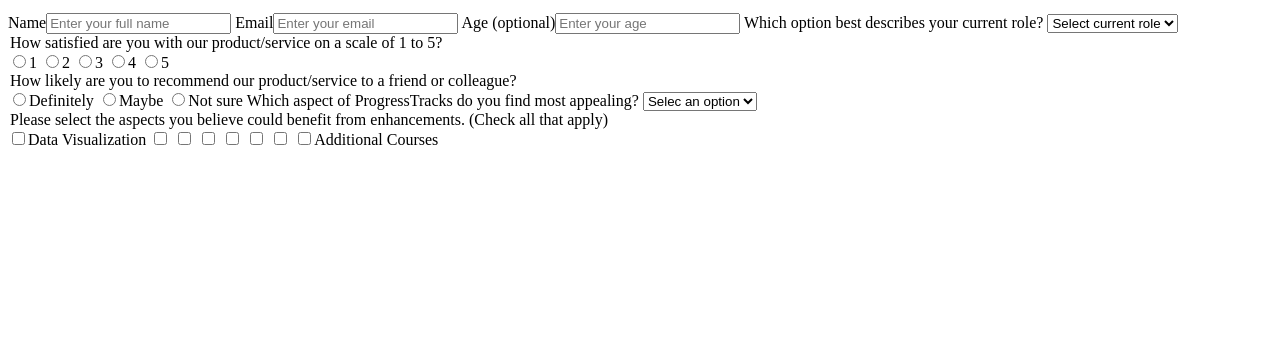
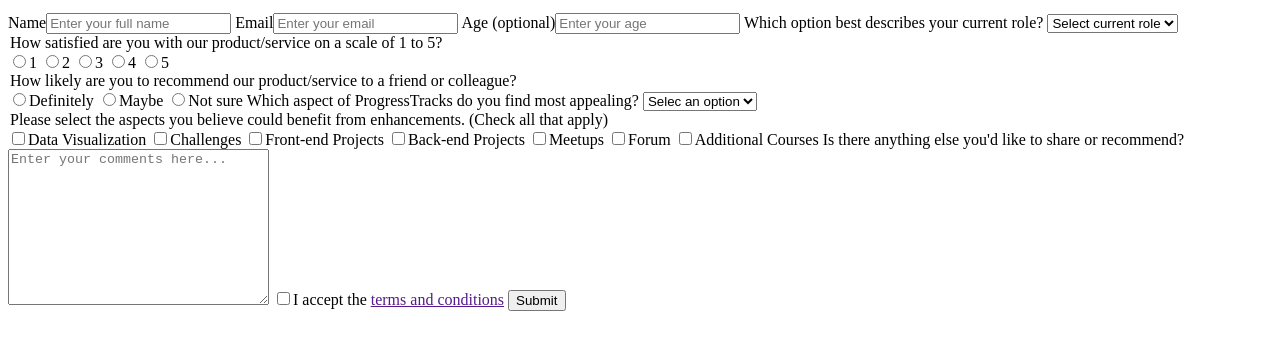
Before and after one commit to Valen-r-s/Improvement-survey-form, a plain HTML site: page index.html in a window 1280 px wide. Shown: the part 101-450 px from the top of the page. Drawn offline with Linux system fonts and the light colour scheme.

Commit message:
html file finished

```diff
--- a/index.html
+++ b/index.html
@@ -123,15 +123,35 @@
         </select>
       </label>
       <legend for="enhancements">
-        Please select the aspects you believe could benefit from enhancements. (Check all that apply)</legend>
-        <label><input type="checkbox" value="1">Data Visualization</label>
-        <label><input type="checkbox" value="2"></label>
-        <label><input type="checkbox" value="3"></label>
-        <label><input type="checkbox" value="4"></label>
-        <label><input type="checkbox" value="5"></label>
-        <label><input type="checkbox" value="6"></label>
-        <label><input type="checkbox" value="7"></label>
-        <label><input type="checkbox" value="8">Additional Courses</label>
+        Please select the aspects you believe could benefit from enhancements.
+        (Check all that apply)
+      </legend>
+      <label><input type="checkbox" value="1" />Data Visualization</label>
+      <label><input type="checkbox" value="2" />Challenges</label>
+      <label><input type="checkbox" value="3" />Front-end Projects</label>
+      <label><input type="checkbox" value="4" />Back-end Projects</label>
+      <label><input type="checkbox" value="5" />Meetups</label>
+      <label><input type="checkbox" value="6" />Forum</label>
+      <label><input type="checkbox" value="7" />Additional Courses</label>
+      <label for="text"
+        >Is there anything else you'd like to share or recommend?
+        <textarea
+          name="text"
+          id="text"
+          cols="30"
+          rows="10"
+          placeholder="Enter your comments here..."
+        ></textarea>
+      </label>
+      <label for="terms-conditions">
+        <input
+          type="checkbox"
+          id="terms-conditions"
+          name="terms-conditions"
+          required
+        />I accept the <a href="">terms and conditions</a>
+      </label>
+      <input type="submit" value="Submit" />
     </form>
   </body>
 </html>
```
